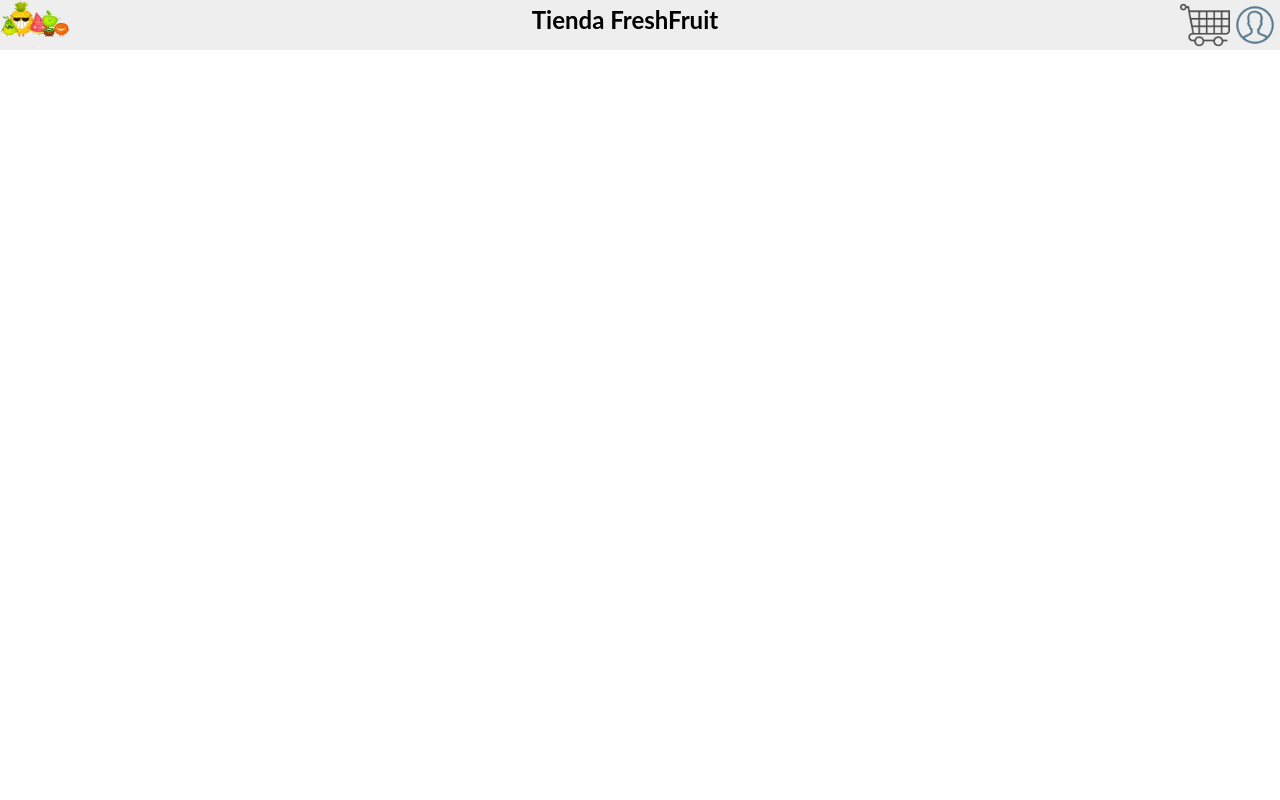
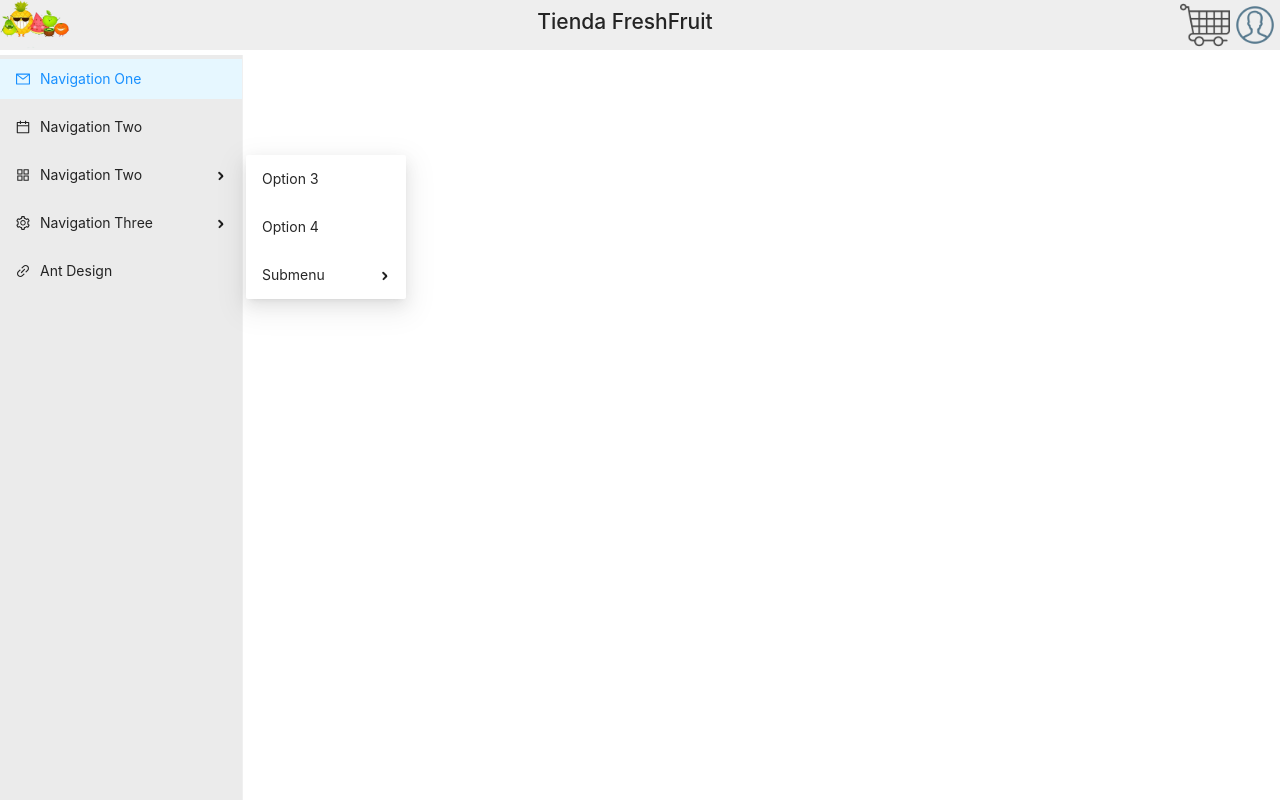
Before and after one commit to JulioMaragnas/freshFruit, a React (Create React App) app: page /inventory in a window 1280 px wide. Before the commit this address had no page. Built offline with nearby package versions, Linux system fonts and the light colour scheme.

Commit message:
Se implementa menu y se crea la vista de inventarios

```diff
--- a/src/App.js
+++ b/src/App.js
@@ -1,11 +1,14 @@
 import './App.css';
+import "antd/dist/antd.css";
 import Navbar from './Shared/Navbar/Navbar';
 import Container from './Shopping/Container/Container';
+import { Route, Routes, Outlet } from "react-router-dom";
 import ShoppingCartContainer from './ShoppingCart/ShoppingCartContainer';
 import ManageOrdersContainer from './ManageOrders/ManageOrdersContainer';
 import OrderCardList from './ManageOrders/OrderCardList/OrderCardList';
 import DetailOrder from './ManageOrders/DetailOrder/DetailOrder';
-import { Route, Routes, Outlet } from "react-router-dom";
+import InventoryContainer from './Inventory/InventoryContainer';
+
 function App() {
   return (
     <>
@@ -17,6 +20,9 @@ function App() {
           <Route path="list" element={<OrderCardList />}></Route>
           <Route path="detail/:detailId" element={<DetailOrder />}></Route>
         </Route>
+        <Route path="inventory" element={<InventoryContainer />}>
+          {/* <Route path="list" element={<InventoryContainer />}></Route> */}
+        </Route>
       </Routes>
       <Outlet />
     </>
--- /dev/null
+++ b/src/Inventory/InventoryContainer.css
@@ -0,0 +1,3 @@
+.inventory-container{
+    margin-top: 5px;
+}
--- /dev/null
+++ b/src/Inventory/InventoryContainer.jsx
@@ -0,0 +1,18 @@
+import React from "react";
+import { Outlet } from "react-router-dom";
+import "./InventoryContainer.css";
+import MenuInventory from './MenuInventory/MenuInventory';
+
+function InventoryContainer(params) {
+  return (
+    <section className="w-100 display-flex-row inventory-container">
+      <div className="manage-orders_menu">
+        <MenuInventory />
+      </div>
+      <div className="manage-orders_view">
+        <Outlet />
+      </div>
+    </section>
+  );
+}
+export default InventoryContainer;
--- /dev/null
+++ b/src/Inventory/MenuInventory/MenuInventory.jsx
@@ -0,0 +1,50 @@
+import React from "react";
+import "./MenuInventory.css";
+import ReactDOM from "react-dom";
+import "antd/dist/antd.css";
+import { Menu, Switch, Divider } from "antd";
+import {
+  MailOutlined,
+  CalendarOutlined,
+  AppstoreOutlined,
+  SettingOutlined,
+  LinkOutlined,
+} from "@ant-design/icons";
+
+function MenuInventory(params) {
+  return (
+    <Menu
+      style={{ width: '100%', height: '100%' ,backgroundColor: '#EBEBEB' }}
+      defaultSelectedKeys={["1"]}
+      defaultOpenKeys={["sub1"]}
+    >
+      <Menu.Item key="1" icon={<MailOutlined />}>
+        Navigation One
+      </Menu.Item>
+      <Menu.Item key="2" icon={<CalendarOutlined />}>
+        Navigation Two
+      </Menu.Item>
+      <Menu.SubMenu key="sub1" icon={<AppstoreOutlined />} title="Navigation Two">
+        <Menu.Item key="3">Option 3</Menu.Item>
+        <Menu.Item key="4">Option 4</Menu.Item>
+        <Menu.SubMenu  key="sub1-2" title="Submenu">
+          <Menu.Item key="5">Option 5</Menu.Item>
+          <Menu.Item key="6">Option 6</Menu.Item>
+        </Menu.SubMenu >
+      </Menu.SubMenu >
+      <Menu.SubMenu  key="sub2" icon={<SettingOutlined />} title="Navigation Three">
+        <Menu.Item key="7">Option 7</Menu.Item>
+        <Menu.Item key="8">Option 8</Menu.Item>
+        <Menu.Item key="9">Option 9</Menu.Item>
+        <Menu.Item key="10">Option 10</Menu.Item>
+      </Menu.SubMenu >
+      <Menu.Item key="link" icon={<LinkOutlined />}>
+        <a href="https://ant.design" target="_blank" rel="noopener noreferrer">
+          Ant Design
+        </a>
+      </Menu.Item>
+    </Menu>
+  );
+}
+
+export default MenuInventory;
--- a/src/ManageOrders/ManageOrdersContainer.jsx
+++ b/src/ManageOrders/ManageOrdersContainer.jsx
@@ -1,13 +1,13 @@
 import React from "react";
 import { Outlet } from "react-router-dom";
 import "./ManageOrdersContainer.css";
-import Menu from "./Menu/Menu";
+import MenuOrders from "./Menu/Menu";
 
 function ManageOrdersContainer(params) {
   return (
     <section className="w-100 display-flex-row manage-orders">
       <div className="manage-orders_menu">
-        <Menu />
+        <MenuOrders />
       </div>
       <div className="manage-orders_view">
         <Outlet />
--- a/src/ManageOrders/Menu/Menu.jsx
+++ b/src/ManageOrders/Menu/Menu.jsx
@@ -1,8 +1,10 @@
 import React from "react";
 import "./Menu.css";
-import profileIcon from '../../Assets/profileIcon.png';
+import profileIcon from "../../Assets/profileIcon.png";
+import { Menu } from "antd";
+import { InfoCircleFilled } from "@ant-design/icons";
 
-function Menu() {
+function MenuOrders() {
   return (
     <section className="w-100 menu">
       <div className="display-flex-row menu_header">
@@ -13,15 +15,29 @@ function Menu() {
         <img className="menu_icon-profile" src={profileIcon} alt="" />
       </div>
       <div className="menu_steps">
-        <ul>
-          <li className="menu_step-item menu_step-item--active"> <h3> Pedidos pendientes </h3> </li>
-          <li className="menu_step-item"> <h3>Pedidos con orden generada</h3> </li>
-          <li className="menu_step-item"> <h3>Pedidos en proceso</h3> </li>
-          <li className="menu_step-item"> <h3>Pedidos entregados</h3> </li>
-          <li className="menu_step-item"> <h3>Pedidos rechazados y/o devueltos</h3> </li>
-        </ul>
+        <Menu
+          style={{ width: "100%", height: "100%", backgroundColor: "#EBEBEB" }}
+          defaultSelectedKeys={["1"]}
+        >
+          <Menu.Item key="1" icon={< InfoCircleFilled />}>
+            Pedidos pendientes
+          </Menu.Item>
+          <Menu.Item key="2" icon={< InfoCircleFilled />}>
+            Pedidos con orden generada
+          </Menu.Item>
+          <Menu.Item key="3" icon={< InfoCircleFilled />}>
+            Pedidos en proceso
+          </Menu.Item>
+          <Menu.Item key="4" icon={< InfoCircleFilled />}>
+            Pedidos entregados
+          </Menu.Item>
+          <Menu.Item key="" icon={< InfoCircleFilled />}>
+            Pedidos rechazados y/o devueltos
+          </Menu.Item>
+
+        </Menu>
       </div>
     </section>
   );
 }
-export default Menu;
+export default MenuOrders;
```
Also changed, not shown: src/Inventory/MenuInventory/MenuInventory.css (added).
